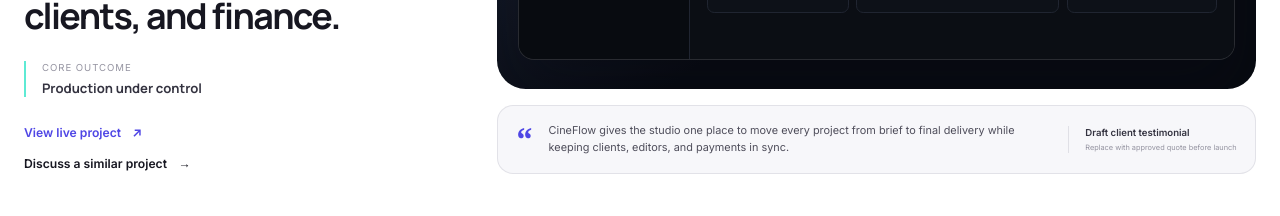
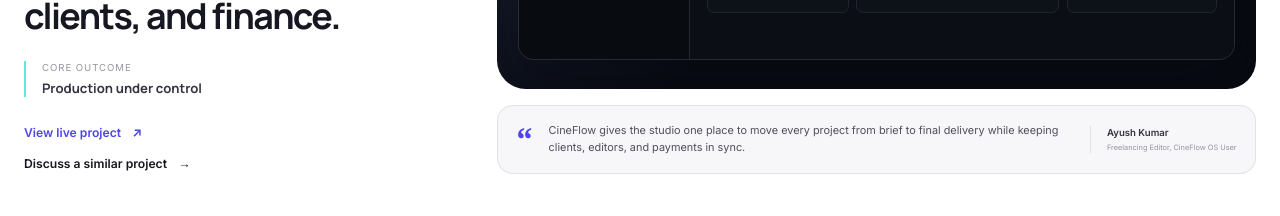
Before and after one commit to MananPatel6902/startup, a React (Vite) app: page / in a window 1280 px wide. Shown: the part 1620-1836 px from the top of the page. Built offline with nearby package versions, Linux system fonts and the light colour scheme.

Commit message:
Reviews Updated

```diff
--- a/src/pages/Contact.jsx
+++ b/src/pages/Contact.jsx
@@ -89,8 +89,8 @@
                     <span className="material-symbols-outlined text-sm text-inverse-primary">person</span>
                   </div>
                   <div>
-                    <p className="text-sm font-semibold">Sarah K.</p>
-                    <p className="text-xs text-surface-variant">Founder, EdTech Startup</p>
+                    <p className="text-sm font-semibold">Rohan Darji</p>
+                    <p className="text-xs text-surface-variant">Founder, Real Estate Business</p>
                   </div>
                 </div>
               </div>
--- a/src/pages/Home.jsx
+++ b/src/pages/Home.jsx
@@ -56,8 +56,8 @@
     icon: 'space_dashboard',
     url: 'https://cineflow-os.workaidlywriters.chatgpt.site/',
     review: 'CineFlow gives the studio one place to move every project from brief to final delivery while keeping clients, editors, and payments in sync.',
-    reviewer: 'Draft client testimonial',
-    reviewerRole: 'Replace with approved quote before launch',
+    reviewer: 'Ayush Kumar',
+    reviewerRole: 'Freelancing Editor, CineFlow OS User',
     columns: [
       { label: 'Not started', items: ['Campaign film'] },
       { label: 'Cuts & assembly', items: ['AI coding agents', 'Creator masterclass'] },
@@ -76,8 +76,8 @@
     icon: 'account_tree',
     url: 'https://lexflow-legal-practice.workaidlywriters.chatgpt.site/',
     review: 'LexFlow brings matters, hearings, tasks, fees, and secure documents into one calm workspace the whole practice can understand.',
-    reviewer: 'Draft client testimonial',
-    reviewerRole: 'Replace with approved quote before launch',
+    reviewer: 'Dilip Patel',
+    reviewerRole: 'Lawyer, Gujarat Bar Council',
   },
   {
     id: 'silfira',
```
